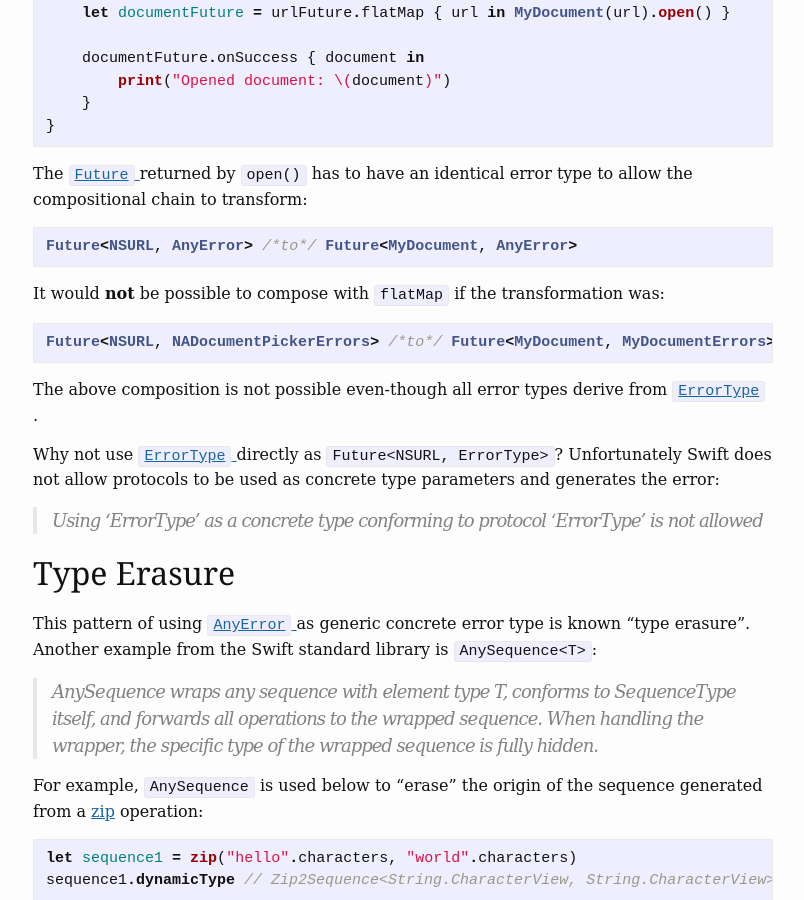
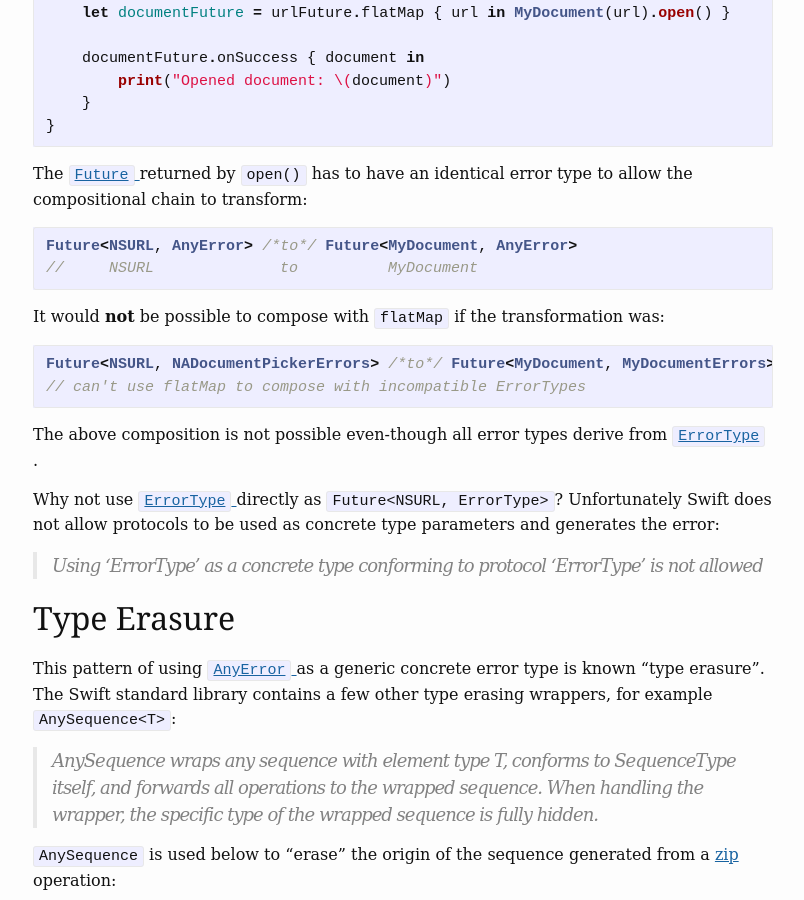
Before and after one commit to NickAger/nickager.github.io, a Jekyll site: the page built from _posts/2016-03-08-AnyError.md, in a window 1280 px wide and 900 px high, scrolled down 495 px. Shown: the whole window, without its empty margins (237-1041 px from the left). Built offline with Jekyll 4.4.1, drawn with Linux system fonts in a browser that asks for light colours; some web fonts are replaced.

Commit message:
post update

````diff
--- a/_posts/2016-03-08-AnyError.md
+++ b/_posts/2016-03-08-AnyError.md
@@ -31,12 +31,14 @@ The [`Future` ](https://github.com/Thomvis/BrightFutures#examples) returned by `
 
 ```swift
 Future<NSURL, AnyError> /*to*/ Future<MyDocument, AnyError>
+//     NSURL              to          MyDocument
 ```
 
 It would **not** be possible to compose with `flatMap` if the transformation was:
 
 ```swift
 Future<NSURL, NADocumentPickerErrors> /*to*/ Future<MyDocument, MyDocumentErrors>
+// can't use flatMap to compose with incompatible ErrorTypes
 ```
 
 The above composition is not possible even-though all error types derive from [`ErrorType` ](https://github.com/apple/swift/blob/master/stdlib/public/core/ErrorType.swift#L20).
@@ -47,11 +49,11 @@ Why not use [`ErrorType` ](https://github.com/apple/swift/blob/master/stdlib/pub
 
 ## Type Erasure
 
-This pattern of using [`AnyError` ](https://github.com/NickAger/NACommonUtils/blob/master/NACommonUtils/Utilities/AnyError.swift) as generic concrete error type is known "type erasure". Another example from the Swift standard library is `AnySequence<T>`:
+This pattern of using [`AnyError` ](https://github.com/NickAger/NACommonUtils/blob/master/NACommonUtils/Utilities/AnyError.swift) as a generic concrete error type is known "type erasure". The Swift standard library contains a few other type erasing wrappers, for example `AnySequence<T>`:
 
 > AnySequence<T> wraps any sequence with element type T, conforms to SequenceType itself, and forwards all operations to the wrapped sequence. When handling the wrapper, the specific type of the wrapped sequence is fully hidden.
 
-For example, `AnySequence` is used below to "erase" the origin of the sequence generated from a [zip]({% post_url 2016-01-28-zip3 %}) operation:
+`AnySequence` is used below to "erase" the origin of the sequence generated from a [zip]({% post_url 2016-01-28-zip3 %}) operation:
 
 ```swift
 let sequence1 = zip("hello".characters, "world".characters)
````
